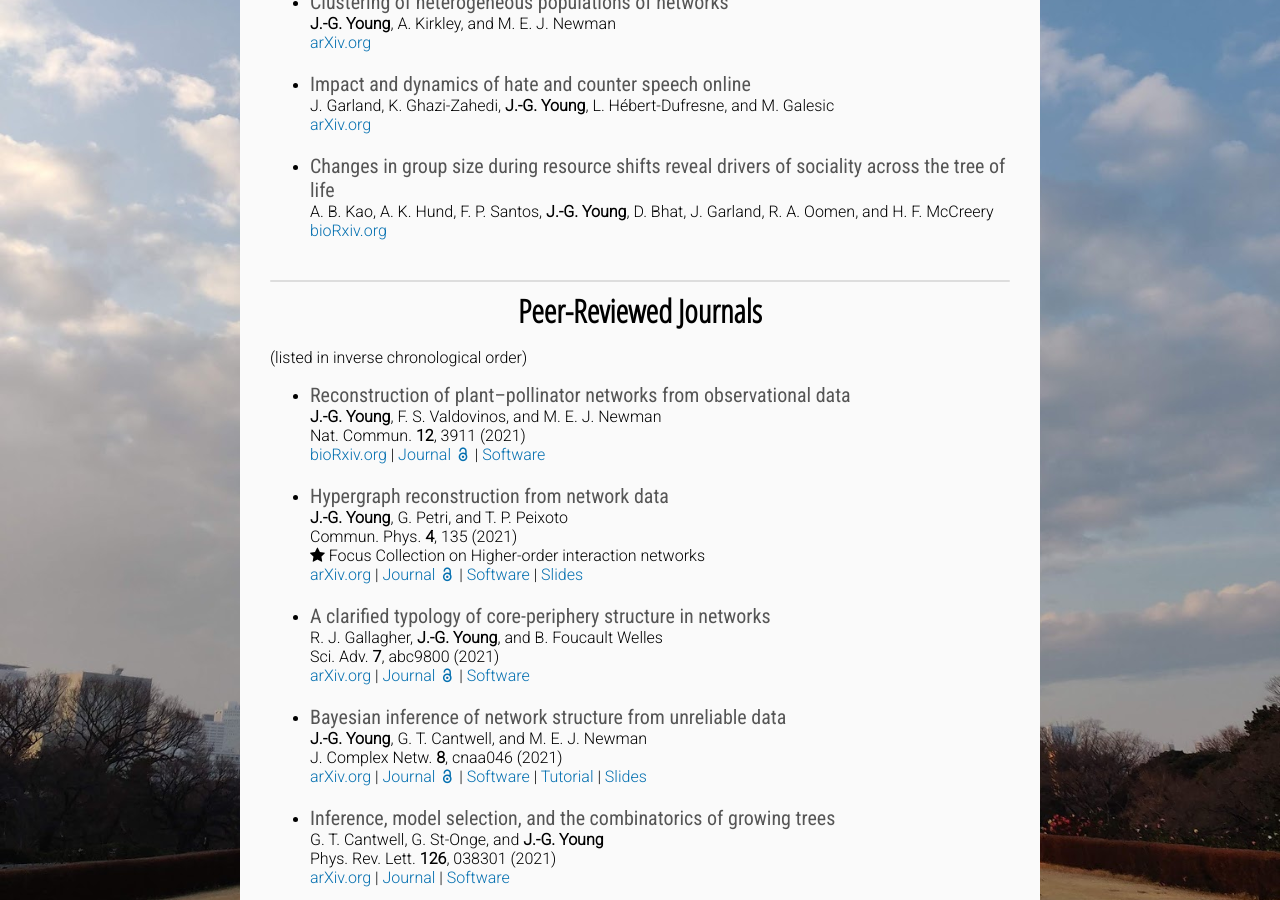
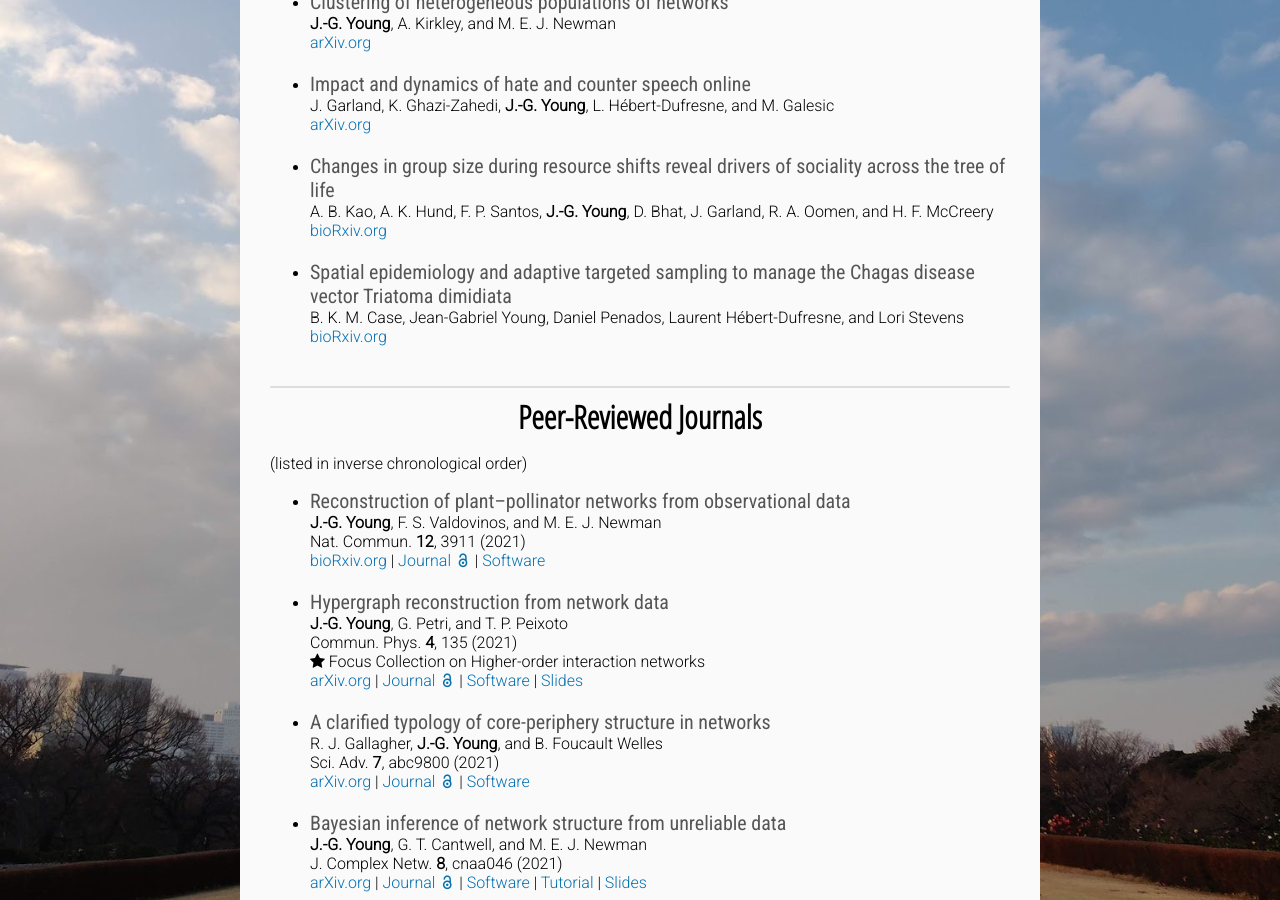
Before and after one commit to jg-you/jg-you.github.io, a Jekyll site: the page built from publications.md, in a window 1280 px wide and 900 px high, scrolled down 568 px. Built offline with Jekyll 4.4.1, drawn with Linux system fonts in a browser that asks for light colours; some web fonts are replaced; comment, search, counter and statistics services are not loaded.

Commit message:
Chagas paper

```diff
--- a/publications.md
+++ b/publications.md
@@ -17,6 +17,10 @@ J. Garland, K. Ghazi-Zahedi, **J.-G. Young**, L. Hébert-Dufresne, and M. Galesi
 * <span class="pub-title">Changes in group size during resource shifts reveal drivers of sociality across the tree of life</span><br/>
 A. B. Kao, A. K. Hund, F. P. Santos, **J.-G. Young**, D. Bhat, J. Garland, R. A. Oomen, and H. F. McCreery<br/>
 [bioRxiv.org](https://doi.org/10.1101/2020.03.17.994343)
+
+* <span class="pub-title">Spatial epidemiology and adaptive targeted sampling to manage the Chagas disease vector Triatoma dimidiata</span><br/>
+B. K. M. Case, Jean-Gabriel Young, Daniel Penados, Laurent Hébert-Dufresne, and Lori Stevens<br/>
+[bioRxiv.org](https://arxiv.org/abs/2111.05964)
 
 <div class="end-of-post"></div>
 
```
